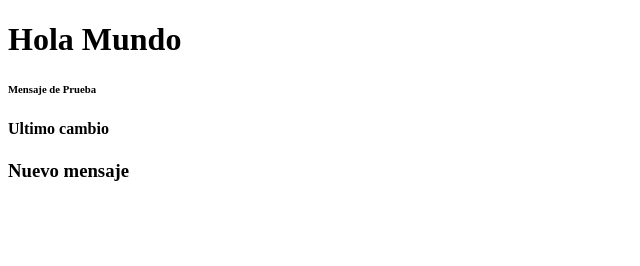
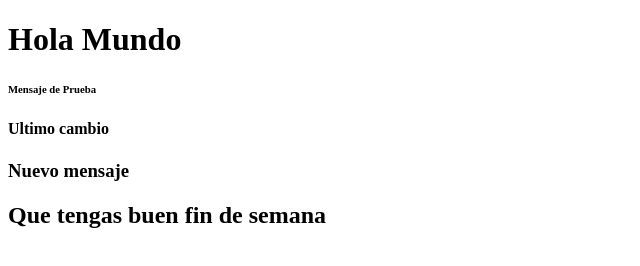
Before and after one commit to AnaRosa73/Prueba_1, a plain HTML site: page index.html in a window 1280 px wide. Shown: the whole page, without its empty margins (0-640 px from the left). Drawn offline with Linux system fonts and the light colour scheme.

Commit message:
se agrego mensaje con h2

```diff
--- a/index.html
+++ b/index.html
@@ -8,5 +8,6 @@
         <h6>Mensaje de Prueba</h6>
         <h4>Ultimo cambio</h4>
         <h3>Nuevo mensaje</h3>
+        <h2>Que tengas buen fin de semana</h2>
     </body>
 </html>
```
